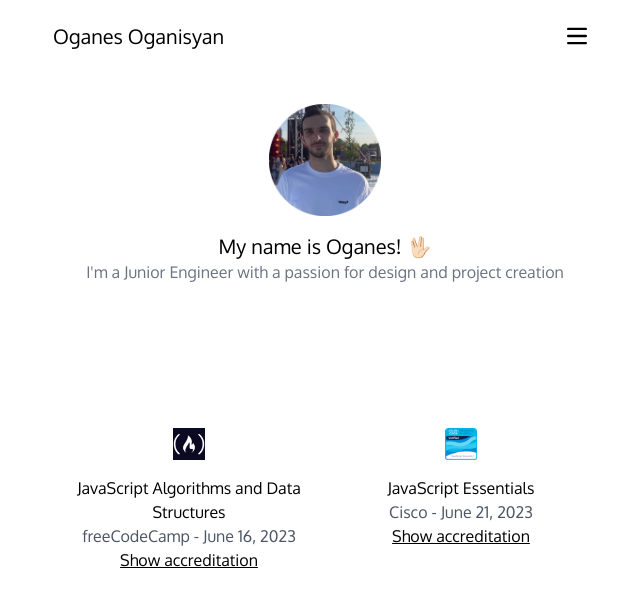
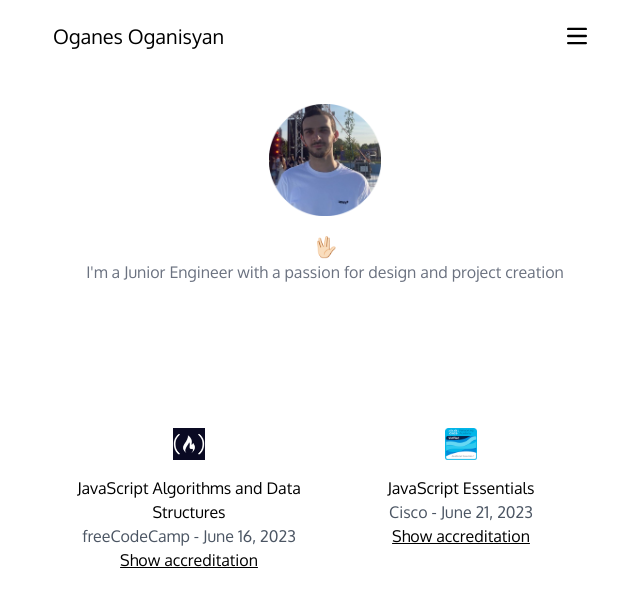
Before and after one commit to bierooed/oganes-oganisyan-cv, a React (Vite) app: page / in a window 1280 px wide. Shown: the top 606 px of the page, without its empty margins (315-955 px from the left). Built offline with nearby package versions, Linux system fonts and the light colour scheme; the HTML template or start-up script is replaced by a standard one.

Commit message:
Some style changes

```diff
--- a/src/components/HomePage/HomePage.jsx
+++ b/src/components/HomePage/HomePage.jsx
@@ -7,7 +7,7 @@ export default function HomePage() {
     <div className="flex flex-col items-center">
       <img className="w-28" src={avatar} />
       <div className="text-center mt-4">
-        <h2 className="text-xl">My name is Oganes! 🖖🏻</h2>
+        <h2 className="text-xl">🖖🏻</h2>
         <p className="text-md text-gray-500">
           I&apos;m a Junior Engineer with a passion for design and project
           creation
```
